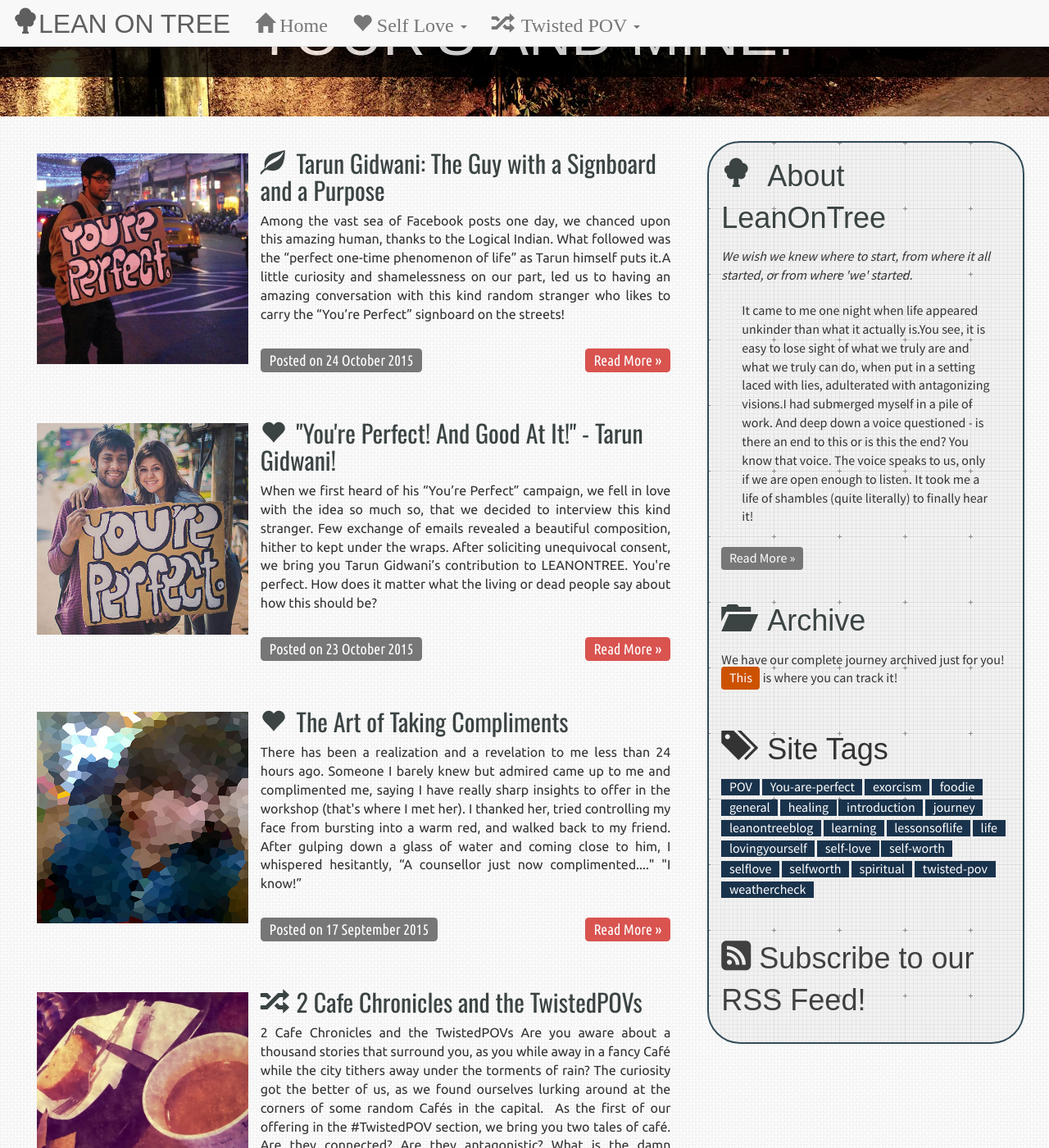
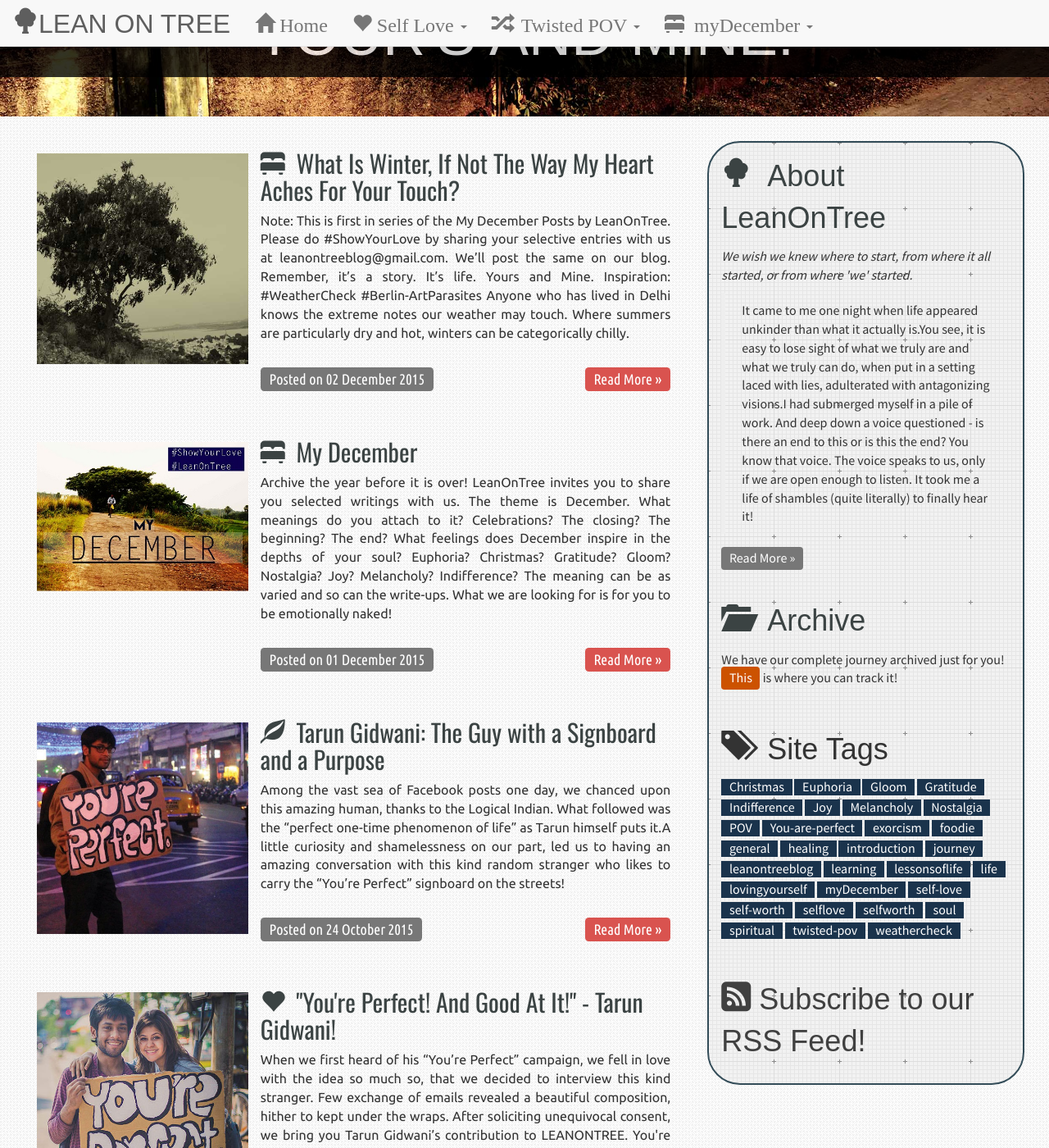
Before and after one commit to LeanOnTree/leanontree.github.io, a Jekyll site: the page built from index.html, in a window 1280 px wide and 1400 px high, scrolled down 293 px. Shown: the whole window at 82% size. Built offline with Jekyll 4.4.1, drawn with Linux system fonts in a browser that asks for light colours; nearby versions of some CDN libraries; some web fonts are replaced; Markdown is read by kramdown in place of the engine named in the settings; the list of posts is cut into pages by our own code; comment, search, counter and statistics services are not loaded; some of the changed text lies outside the part shown.

Commit message:
New post and category

```diff
--- a/_includes/header.html
+++ b/_includes/header.html
@@ -117,6 +117,21 @@
     <li><a href="/entries/twistedPOV/">Posts</a></li>
   </ul>
 </li>
+<li class="dropdown"><a href="#" data-toggle="dropdown" class="dropdown-toggle">
+    <span class="glyphicon glyphicon-bed" aria-hidden="true"></span>&nbsp;&nbsp;myDecember
+    <span class="caret"></span>
+</a>
+    <ul class="dropdown-menu dropdown-menu-items" >
+	{% for post in site.posts %}
+	{% if post.title == "My December" %}
+	  <li>
+	<a href="{{ post.url }}">The Event</a>
+	</li>
+	{% endif %}
+	{% endfor %}
+    <li><a href="/entries/myDecember/">Posts</a></li>
+  </ul>
+</li>
         </ul>
     </div>
     </div>
--- a/_posts/2015-02-22-this-is-the-beginning.html
+++ b/_posts/2015-02-22-this-is-the-beginning.html
@@ -4,7 +4,7 @@ layout: post
 tags: [healing,leanontreeblog,learning,life,selflove,general]
 comments: true
 contributors: this-is-the-beginning
-author: "LeaonOnTree"
+author: "LeanOnTree"
 description: ""
 profile-pic: '/img/lot-icons/lot-default-profile-pic.png'
 ---
--- /dev/null
+++ b/_posts/2015-12-01-mydecember-intro.html
@@ -0,0 +1,23 @@
+---
+title: 'My December'
+meta-title: 'My December'
+layout: post
+tags: [soul,Euphoria,Christmas,Gratitude,Gloom,Nostalgia,Joy,Melancholy,Indifference,myDecember]
+meta-tags: [soul,Euphoria,Christmas,Gratitude,Gloom,Nostalgia,Joy,Melancholy,Indifference,myDecember]
+comments: true
+contributors: "my-december"
+author: "LeanOnTree"
+description: What does winter mean to you? Do you dread the numbing stillness? Does your heart aches for someone to keep you company? Or is it the season of bloom?
+profile-pic: '/img/lot-icons/lot-default-profile-pic.png'
+---
+<p class="lot-text">Archive the year before it is over!</p>
+<p class="lot-text">LeanOnTree invites you to share you selected writings with us. The theme is December. What meanings do you attach to it? Celebrations? The closing? The beginning? The end?</p>
+<div  class="separator" style="clear: both; text-align: center;">
+<img class="img-responsive center-block" src="/img/my-december/my-december-1.jpg" alt="Self-Love Contest Poster"/></div>
+<br/>
+<p class="lot-text">What feelings does December inspire in the depths of your soul? Euphoria? Christmas? Gratitude? Gloom? Nostalgia? Joy? Melancholy? Indifference?</p>
+<p class="lot-text">The meaning can be as varied and so can the write-ups. What we are looking for is for you to be emotionally naked!<!--more--> Anything is okay, as long as it is heartfelt!</p>
+<p class="lot-text">So, go to your inbox now and mail us your favourite writings at leanontreeblog@gmail.com.</p>
+<p class="lot-text">Meanwhile, enjoy the collection of blog posts that Sahil would be making over the month.</p>
+<p class="lot-text">#ShowYourLove</p>
+<p class="lot-text">#LeanOnTreeBlog </p>
--- /dev/null
+++ b/_posts/2015-12-02-a-heartfelt-winter-time-story.html
@@ -0,0 +1,32 @@
+---
+title: 'What Is Winter, If Not The Way My Heart Aches For Your Touch?'
+meta-title: 'A Heartfelt Winter Time Story by LEANONTREE'
+layout: post
+tags: [soul,Euphoria,Christmas,Gratitude,Gloom,Nostalgia,Joy,Melancholy,Indifference,myDecember]
+meta-tags: [soul,Euphoria,Christmas,Gratitude,Gloom,Nostalgia,Joy,Melancholy,Indifference,myDecember]
+comments: true
+contributors: "leanontree"
+author: "LeanOnTree"
+description: What does winter mean to you? Do you dread the numbing stillness? Does your heart aches for someone to keep you company? Or is it the season of bloom?
+profile-pic: '/img/lot-icons/lot-default-profile-pic.png'
+---
+<p class="lot-text">Note: This is first in series of the My December Posts by LeanOnTree. Please do #ShowYourLove by sharing your selective entries with us at leanontreeblog@gmail.com. We’ll post the same on our blog. Remember, it’s a story. It’s life. Yours and Mine.</p>
+<p class="post-text-format">Inspiration: #WeatherCheck #Berlin-ArtParasites</p>
+<p class="post-text-format">Anyone who has lived in Delhi knows the extreme notes our weather may touch. Where summers are particularly dry and hot, winters can be categorically chilly.<!--more-->  Although it’s December, and comparatively last December was warmer, I have already gotten the winter cold.</p>
+ <p class="post-text-format">I like winters – or I used to. It is snuggly and once you surrender under a warm quilt, it is like the world cease to exist. We all crave for such moments, don’t we? Where the world no longer exists and you can feel the warmth of your own breaths, the sound of your muffled inhales and exhales, the only sound you hear.</p>
+<p class="post-text-format">However I lie today, in a cold desolate winter night, and everything around is so chilly, I want to pierce a knife through my skin to discover signs of any activity at all.</p>
+<p class="post-text-format">My mother is sleeping peacefully besides me. Maybe the sleeping pills have finally kicked in. Ever since my father passed away, I have been sharing the room with her. Part of it is her failing health and the other part, is my issue.</p>
+<p class="post-text-format">People live with unhealed complexes all their lives. My issue is that I feel an insatiable need to protect everyone around me. And despite all of my best efforts, I feel frustrated, like a father whose daughter is letting drugs and unrequited love claim her life.</p>
+<ul style="list-style-type:none;">
+<li><i>If only I could tell her, it’s not over yet.</i></li>
+<li><i>If only I could tell her, it gets better.</i></li>
+<li><i>If only I could tell her, it’s never harder but just hard.</i></li>
+<li><i>If only I could tell her, she will be able to still breathe after a point when she thinks she won't make it.</i></li>
+<li><i>If only I could tell her, I could hug her as a human first, a father next.</i></li>
+<li><i>If only I could tell her, that I have lived through this too...</i></li>
+</ul>
+<p class="post-text-format">Sufis and Prophets advocate to no end, the essence of being still. I used to love winters for the deep omnipresent silence it brought. But right now, we are all haunted by a stagnant, invincible, insurmountable stillness.</p>
+<p class="post-text-format">I wonder if things would ever change. I wonder if I just persevere and push through for long enough, that it will all make sense one day. <i>That healing lurks behind this evasive intrusive ache.</i></p>
+<p class="post-text-format">But I am also aware that I am a masochist. I get that from my mother. And when you chase pain, gritting with all your might, you receive nothing else but pain.</p>
+<p class="post-text-format">What is winter, if not the way my heart aches for you touch? The way my mother longs for her akin to keep her company. The way cold shivers await the kiss of sunshine.</p>
+<p class="post-text-format">In the morning, I’ll wake up before time and would water the buried seed. If a sapling grows, I would know in the depths of winters, there remain a life, still.</p>
--- a/index.html
+++ b/index.html
@@ -25,6 +25,11 @@ layout: default
 	<i class="glyphicon glyphicon-random" aria-hidden="true"></i>&nbsp;
 	{% endif %}
 	{% endfor %}
+  {% for postWithSpecificTag in site.tags.myDecember  %}
+  {% if postWithSpecificTag.title == post.title %}
+  <i class="glyphicon glyphicon-bed" aria-hidden="true"></i>&nbsp;
+  {% endif %}
+  {% endfor %}
 	{{ post.title }}</a></h2>
 	</div>
 		<div class="post-body ">
```
Also changed, not shown: entries/myDecember/index.html (added, +54 -0 lines), Gemfile.lock, img/my-december/index.jpg (added), img/my-december/my-december-1.jpg (added).
